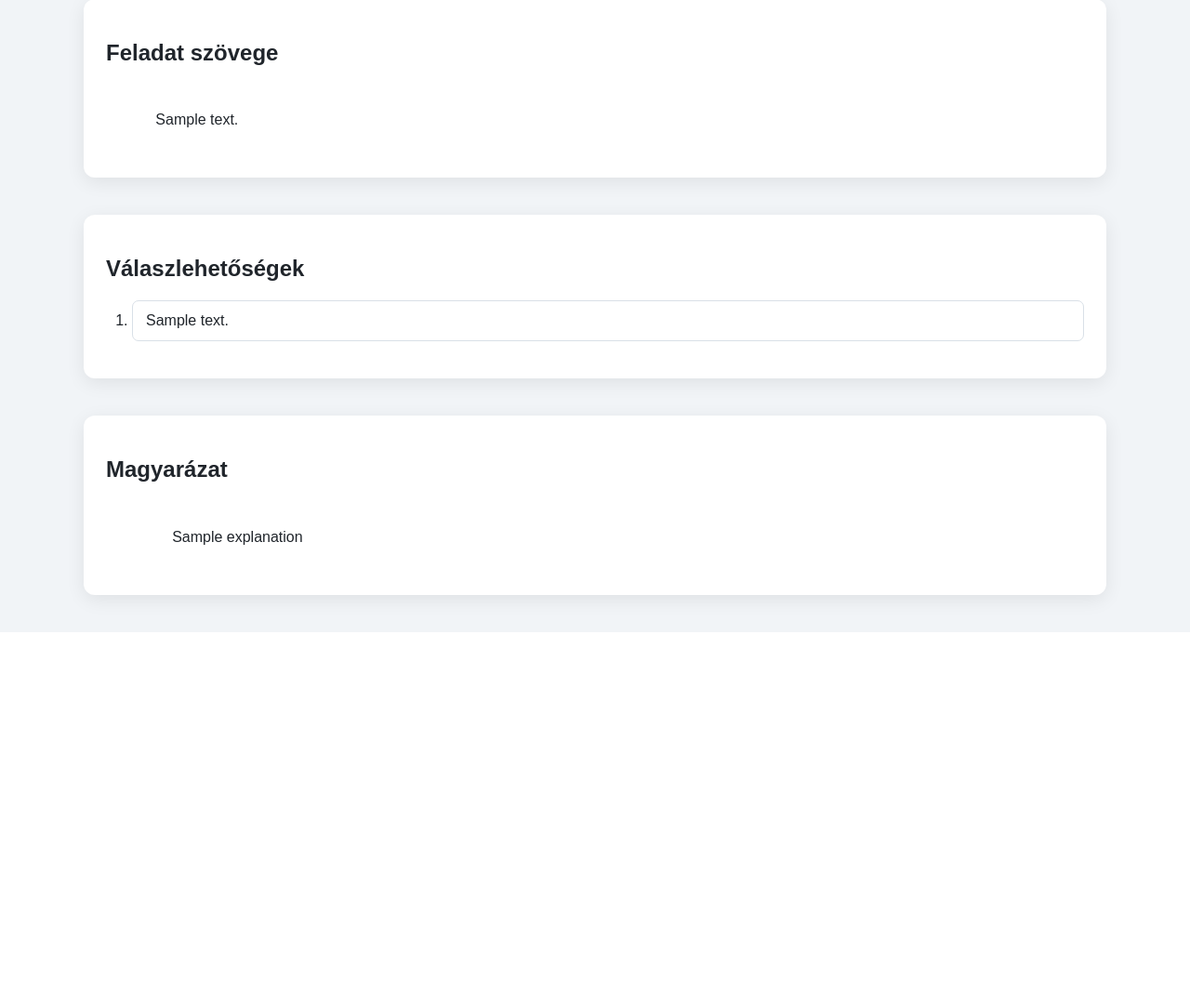
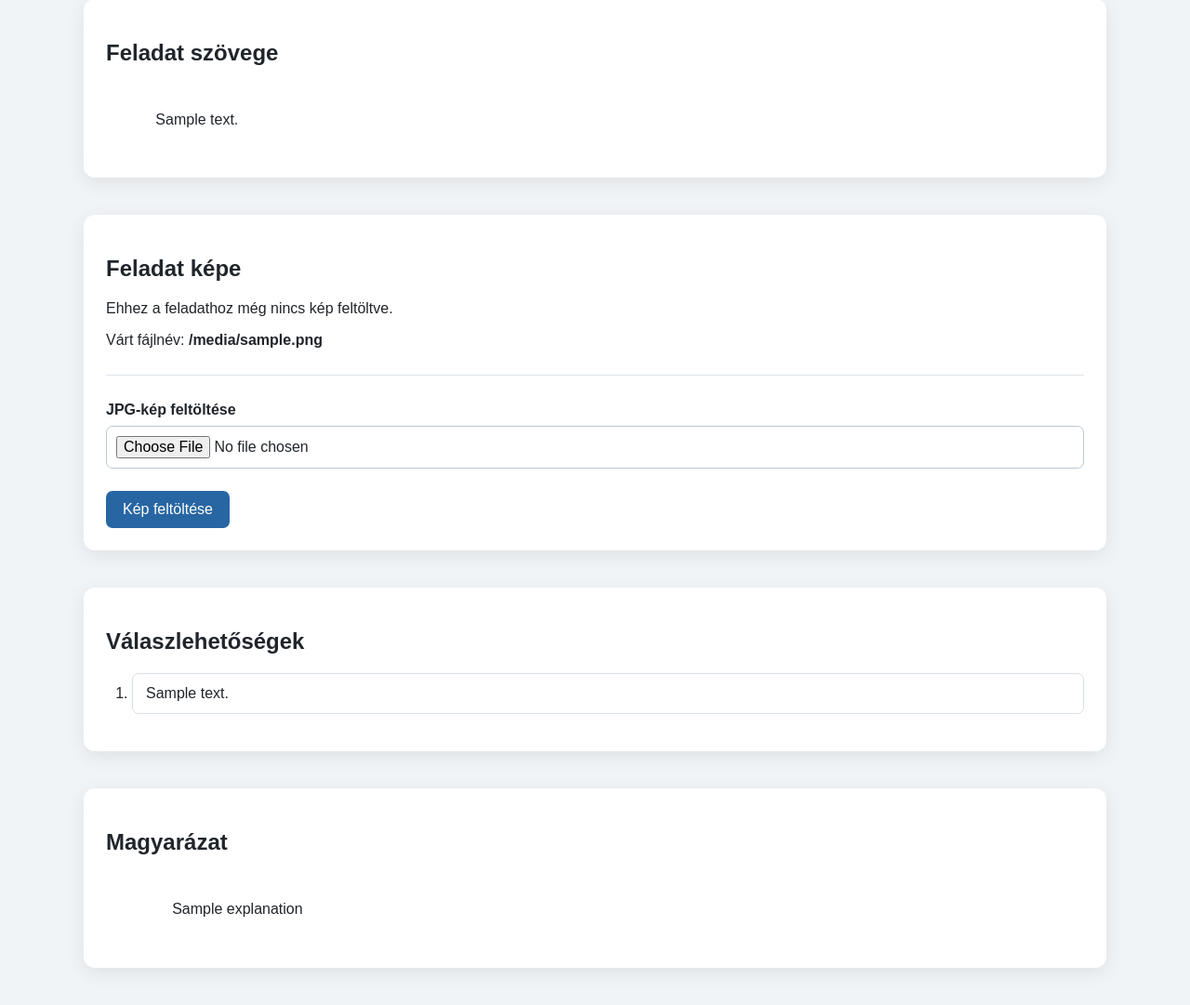
Before and after one commit to rigzoltan83/feladatverseny, a Flask app: template app/templates/admin/question_detail.html in a window 1280 px wide. Shown: the part 530-1611 px from the top of the page at 93% size. Before the commit the page ends 1210 px from the top, so only its background shows below. Run offline with Flask 3, Linux system fonts and the light colour scheme; the template is opened without the code that fills it: most values are stand-ins (such as "Sample title", 1, 10 or a date in 2020); parts of the project's set-up code (start-up, migrations or seed data) failed here and were passed over; some libraries are stand-ins or nearby versions.

Commit message:
Admin: Kepfeltoltes megjelenitese kep nelkuli feladatnal

```diff
--- a/app/config.py
+++ b/app/config.py
@@ -43,3 +43,5 @@ class Config:
         "MEDIA_ROOT",
         "/srv/feladatverseny/media",
     )
+
+    MAX_CONTENT_LENGTH = 10 * 1024 * 1024
--- a/app/static/css/style.css
+++ b/app/static/css/style.css
@@ -386,3 +386,30 @@ button.button {
     object-fit: contain;
     border-radius: 8px;
 }
+
+.image-filename {
+    color: #687582;
+    font-family: monospace;
+}
+
+.section-divider {
+    margin: 28px 0;
+    border: 0;
+    border-top: 1px solid #dfe5eb;
+}
+
+.button-danger {
+    background: #b02a37;
+}
+
+.button-danger:hover {
+    background: #8c202b;
+}
+
+input[type="file"] {
+    width: 100%;
+    padding: 10px;
+    border: 1px solid #bdc8d3;
+    border-radius: 7px;
+    background: white;
+}
--- a/app/templates/admin/question_detail.html
+++ b/app/templates/admin/question_detail.html
@@ -104,10 +104,10 @@
         </div>
     </section>
 
-    {% if image_exists %}
-        <section class="card">
-            <h2>Feladat képe</h2>
+    <section class="card">
+        <h2>Feladat képe</h2>
 
+        {% if image_exists %}
             <img
                 class="question-image"
                 src="{{ url_for(
@@ -116,8 +116,79 @@
                 ) }}"
                 alt="A feladathoz tartozó kép"
             >
-        </section>
-    {% endif %}
+
+            <p class="image-filename">
+                {{ question.image_filename }}
+            </p>
+
+            <form
+                method="post"
+                action="{{ url_for(
+                    'admin.question_image_delete',
+                    question_id=question.id
+                ) }}"
+                onsubmit="return confirm(
+                    'Biztosan törlöd a képet?'
+                );"
+            >
+                <button
+                    class="button button-danger"
+                    type="submit"
+                >
+                    Kép törlése
+                </button>
+            </form>
+        {% else %}
+            <p>
+                Ehhez a feladathoz még nincs kép feltöltve.
+            </p>
+
+            <p>
+                Várt fájlnév:
+                <strong>{{ question.image_filename }}</strong>
+            </p>
+        {% endif %}
+
+        <hr class="section-divider">
+
+        <form
+            method="post"
+            action="{{ url_for(
+                'admin.question_image_upload',
+                question_id=question.id
+            ) }}"
+            enctype="multipart/form-data"
+        >
+            <div class="form-group">
+                <label for="image">
+                    {% if image_exists %}
+                        Kép lecserélése
+                    {% else %}
+                        JPG-kép feltöltése
+                    {% endif %}
+                </label>
+
+                <input
+                    id="image"
+                    name="image"
+                    type="file"
+                    accept=".jpg,.jpeg,image/jpeg"
+                    required
+                >
+            </div>
+
+            <button
+                class="button"
+                type="submit"
+            >
+                {% if image_exists %}
+                    Új kép feltöltése
+                {% else %}
+                    Kép feltöltése
+                {% endif %}
+            </button>
+        </form>
+    </section>
 
     <section class="card">
         <h2>Válaszlehetőségek</h2>
```
Also changed, not shown: app/routes/admin.py (+96 -5 lines).
